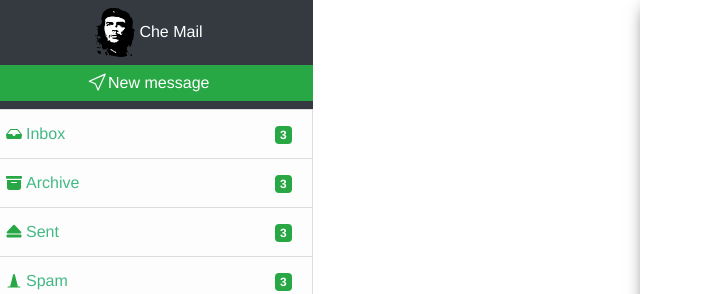
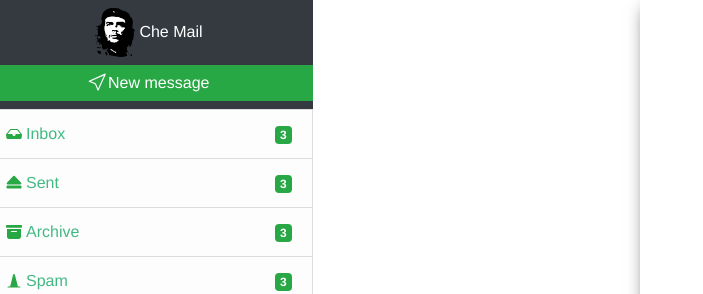
Before and after one commit to jurgensweere/kapsathon, a Vue app: page / in a window 1280 px wide. Shown: the top 294 px of the page, without its empty margins (0-703 px from the left). Built offline with nearby package versions, Linux system fonts and the light colour scheme.

Commit message:
Changed email list mobile view

```diff
--- a/src/components/LeftSideBar.vue
+++ b/src/components/LeftSideBar.vue
@@ -26,8 +26,8 @@ export default {
     return {
       elements: [
         { name: "Inbox", id: 1, icon: "inbox-fill", counter: 3 },
-        { name: "Archive", id: 2, icon: "archive-fill", counter: 3 },
-        { name: "Sent", id: 3, icon: "eject-fill", counter: 3 },
+        { name: "Sent", id: 2, icon: "eject-fill", counter: 3 },
+        { name: "Archive", id: 3, icon: "archive-fill", counter: 3 },
         { name: "Spam", id: 4, icon: "cone", counter: 3 }
       ]
     };
--- a/src/components/Mailbox.vue
+++ b/src/components/Mailbox.vue
@@ -1,9 +1,9 @@
 <template>
     <div class="row m-0 h-100">
-        <div class="col-md-4 col-12 p-0 h-100">
+        <div class="col-lg-4 col-md-5 col-12 p-0 h-100">
         <email-list :emails="emails"></email-list>
         </div>
-        <div class="col-md-8 col-12 p-0 h-100 box-shadow">
+        <div class="col-lg-8 col-md-7 col-12 p-0 h-100 box-shadow">
         <email-body></email-body>
         </div>
     </div>
```
